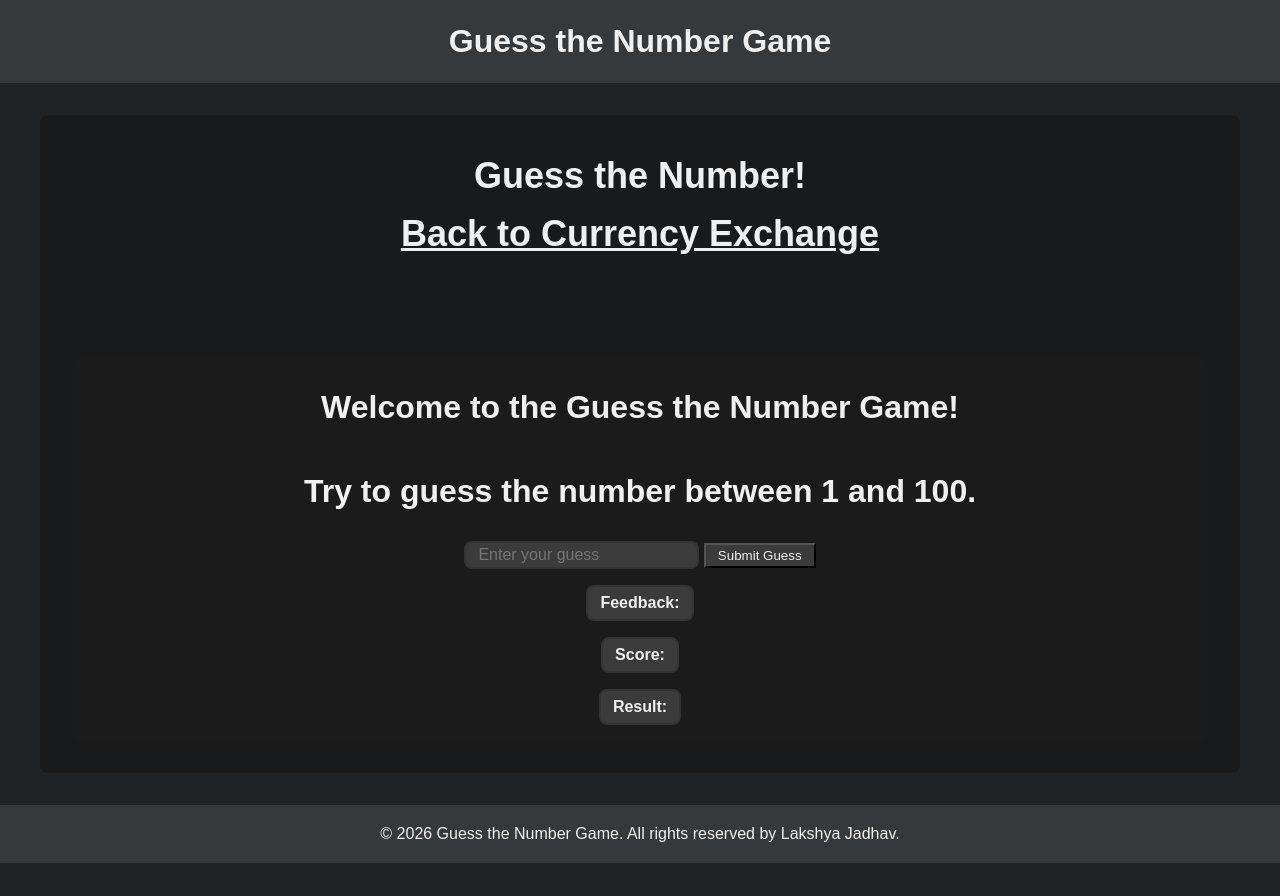
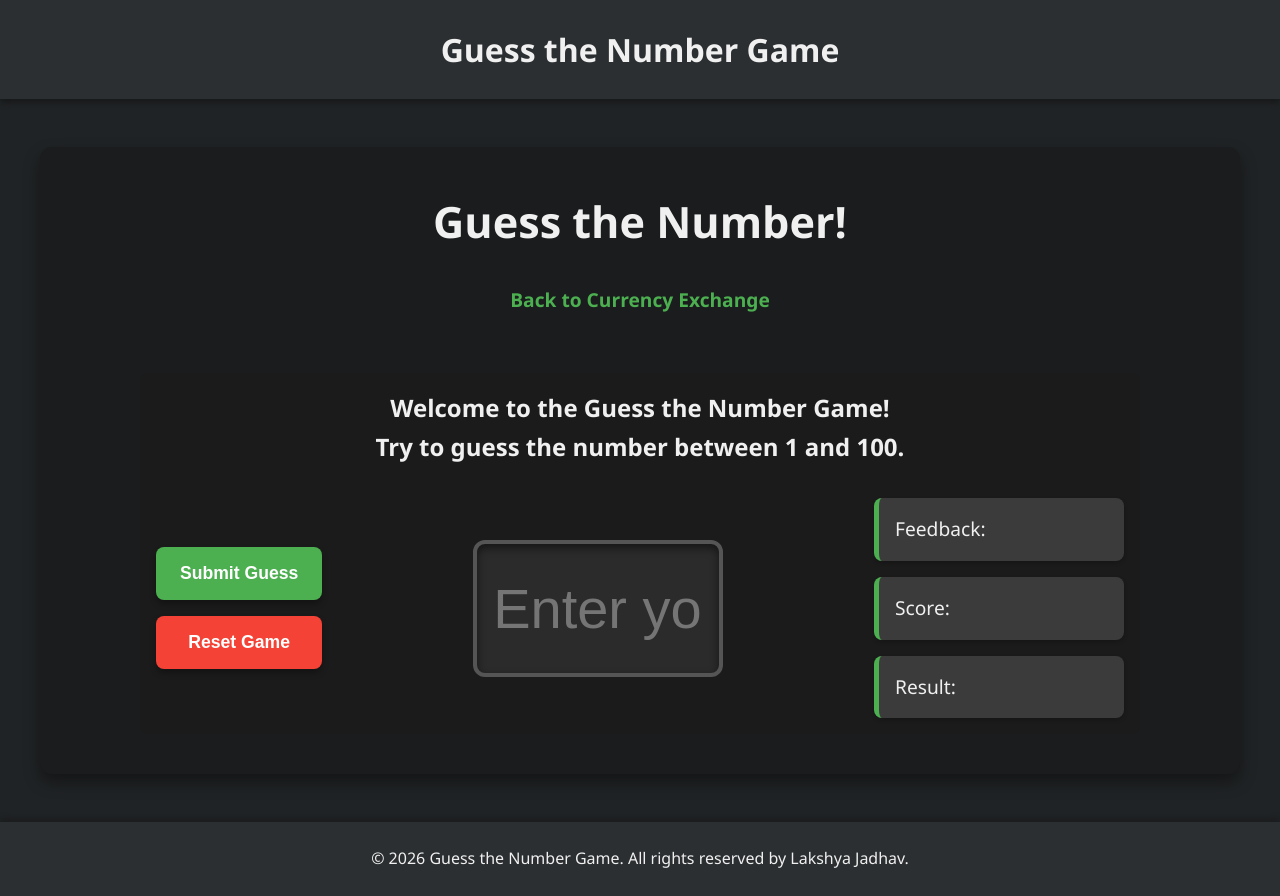
Before and after one commit to zedrock-coding/Currency_exchange_project, a plain HTML site: page partB/game.html in a window 1280 px wide. Before the commit the page ends 863 px from the top, so only its background shows below. Drawn offline with Linux system fonts and the light colour scheme.

Commit message:
some styling changes

```diff
--- a/partB/game.css
+++ b/partB/game.css
@@ -6,27 +6,123 @@
     padding: 1rem;
     display: flex;
     flex-direction: column;
-    align-items: center;
-    justify-content: center;
-    gap: 1rem;
+    gap: 2rem;
+    max-width: 1000px;
+    margin: 0 auto;
+}
+
+.frame-header {
+    text-align: center;
 }
 
 .head{
     font-size: 2.2rem;
+    margin-bottom: 0.5rem;
 }
 
-.frame p{
-    font-size: 2rem;
+.frame-header p {
+    font-size: 1.5rem;
     font-weight: bold;
-    padding: 0.5rem 1rem;
+    margin: 0;
 }
 
-#guess, #feedback, #score, #result{
+/* Layout for the Game Board */
+.game-board {
+    display: flex;
+    justify-content: space-between;
+    align-items: center;
+    gap: 2rem;
+    width: 100%;
+}
+
+.game-form {
+    display: flex;
+    flex: 1;
+    gap: 2rem;
+    align-items: center;
+}
+
+/* Left Side Buttons */
+.side-buttons {
+    display: flex;
+    flex-direction: column;
+    gap: 1rem;
+}
+
+button {
+    background-color: #4CAF50;
+    color: white;
+    border: none;
+    padding: 1rem 1.5rem;
+    font-size: 1.1rem;
+    border-radius: 8px;
+    cursor: pointer;
+    font-weight: bold;
+    transition: 0.3s ease;
+    box-shadow: 0 4px 6px rgba(0,0,0,0.3);
+}
+
+button:hover {
+    background-color: #45a049;
+    transform: translateY(-2px);
+}
+
+button[type="reset"] {
+    background-color: #f44336;
+}
+
+button[type="reset"]:hover {
+    background-color: #e53935;
+}
+
+/* Middle Big Input Box */
+.mid-input {
+    flex: 1;
+    display: flex;
+    justify-content: center;
+}
+
+#guess {
+    background-color: #2b2b2b;
+    color: #fff;
+    font-size: 3.5rem;
+    padding: 2rem 1rem;
+    border-radius: 12px;
+    border: 4px solid #555;
+    text-align: center;
+    width: 100%;
+    max-width: 250px;
+    box-shadow: inset 0 4px 8px rgba(0,0,0,0.5);
+}
+
+#guess:focus {
+    outline: none;
+    border-color: #4CAF50;
+}
+
+#guess::-webkit-inner-spin-button,
+#guess::-webkit-outer-spin-button {
+    -webkit-appearance: none;
+    margin: 0;
+}
+#guess[type=number] {
+    -moz-appearance: textfield;
+}
+
+/* Right Side Paragraphs */
+.right-paras {
+    display: flex;
+    flex-direction: column;
+    gap: 1rem;
+    flex: 0 0 250px;
+}
+
+#feedback, #score, #result {
     background-color: #3b3b3b;
-    font-size: 1rem;
-    padding: 0.2rem 0.75rem;
-    border-radius: 0.5rem;
-    border-color: #333;
-    border-width: 2px;
-    border-style: solid;
+    font-size: 1.2rem;
+    padding: 1rem;
+    border-radius: 8px;
+    border-left: 5px solid #4CAF50;
+    margin: 0;
+    box-shadow: 0 2px 4px rgba(0,0,0,0.2);
 }
--- a/partB/game.html
+++ b/partB/game.html
@@ -14,18 +14,30 @@
     <main>
         <div class="title">
             <h2>Guess the Number!</h2>
+
             <h2><a href="../index.html" class="link">Back to Currency Exchange</a></h2>
         </div>
         <div class="frame">
+            <div class="frame-header">
                 <p class="head" >Welcome to the Guess the Number Game!</p>
                 <p>Try to guess the number between 1 and 100.</p>
-            <form onsubmit="event.preventDefault(); checkGuess();">
+            </div>
+            <div class="game-board">
+                <form onsubmit="event.preventDefault(); checkGuess();" class="game-form">
+                    <div class="side-buttons">
+                        <button type="submit" id="submit-btn">Submit Guess</button>
+                        <button type="reset" onclick="location.reload();">Reset Game</button>
+                    </div>
+                    <div class="mid-input">
                         <input type="number" id="guess" placeholder="Enter your guess" required>
-                <button type="submit" id="submit-btn">Submit Guess</button>
+                    </div>
                 </form>
+                <div class="right-paras">
                     <p id="feedback">Feedback: </p>
                     <p id="score">Score: </p>
                     <p id="result">Result: </p>
+                </div>
+            </div>
         </div>
     </main>
     <footer>
--- a/style.css
+++ b/style.css
@@ -6,31 +6,44 @@
 }
 body {
     background-color: #202325;
-    font-family: Arial, sans-serif;
+    font-family: 'Segoe UI', Tahoma, Geneva, Verdana, sans-serif;
     line-height: 1.6;
 }
 
 header {
-    background-color: #35393b;
+    background-color: #2b2f31;
     color: white;
-    padding: 1rem;
+    padding: 1.5rem;
     text-align: center;
+    box-shadow: 0 4px 6px rgba(0, 0, 0, 0.3);
 }
 
 main {
     max-width: 1200px;
-    margin: 2rem auto;
-    padding: 2rem;
-    background-color: #181a1b;
-    border-radius: 8px;
+    margin: 3rem auto;
+    padding: 2.5rem;
+    background-color: #1a1c1d;
+    border-radius: 12px;
+    box-shadow: 0 8px 16px rgba(0, 0, 0, 0.4);
 }
 
 .title{
-    font-size: 1.5rem;
+    font-size: 1.8rem;
     font-weight: bold;
     margin-bottom: 1rem;
     text-align: center;
-    padding-bottom: 5rem;
+    padding-bottom: 2rem;
+}
+
+.title a.link {
+    color: #4CAF50;
+    text-decoration: none;
+    font-size: 1.2rem;
+    transition: color 0.3s ease;
+}
+
+.title a.link:hover {
+    color: #81c784;
 }
 
 .exchange_table {
@@ -68,9 +81,10 @@ input, select, button{
 }
 
 footer {
-    background-color: #35393b;
-    color: white;
+    background-color: #2b2f31;
+    color: #bbb;
     text-align: center;
-    padding: 1rem;
-    margin-top: 2rem;
+    padding: 1.5rem;
+    margin-top: 3rem;
+    box-shadow: 0 -4px 6px rgba(0, 0, 0, 0.2);
 }
```
Lines whose indentation alone changed are shown as unchanged.
